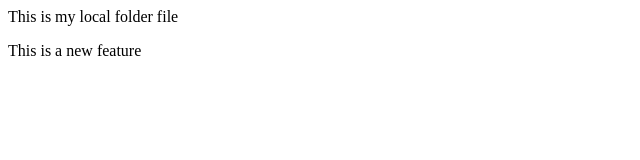
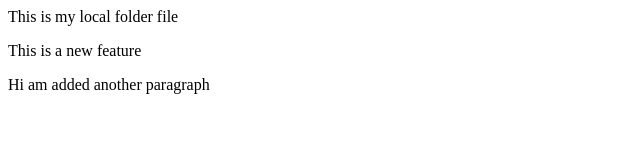
Before and after one commit to raghavsingh111/localrepo, a plain HTML site: page index.html in a window 1280 px wide. Shown: the whole page, without its empty margins (0-640 px from the left). Drawn offline with Linux system fonts and the light colour scheme.

Commit message:
Added another tag

```diff
--- a/index.html
+++ b/index.html
@@ -1,2 +1,3 @@
 <p>This is my local folder file</p>
 <p>This is a new feature</p>
+<P> Hi am added another paragraph</P>
```
